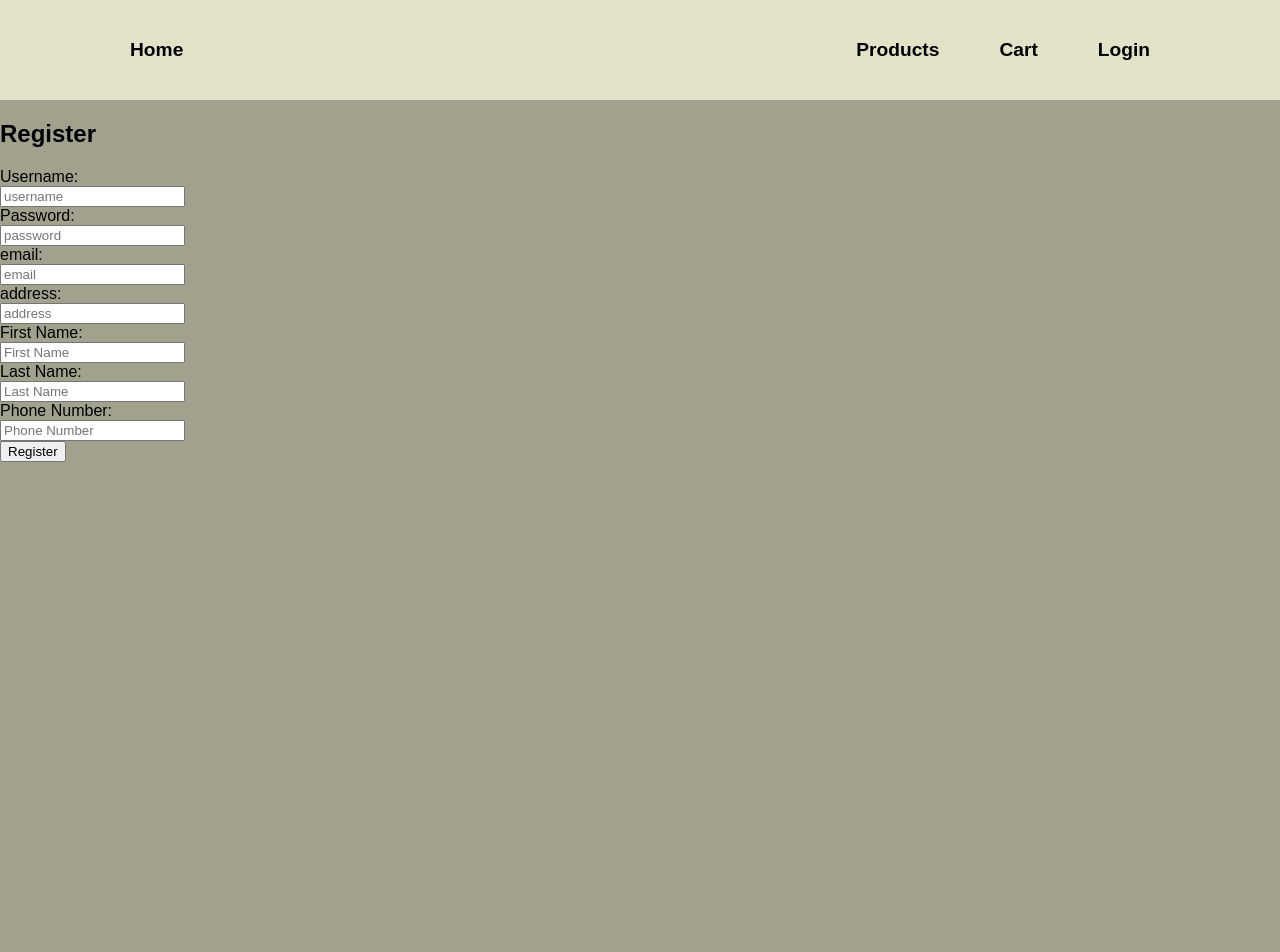
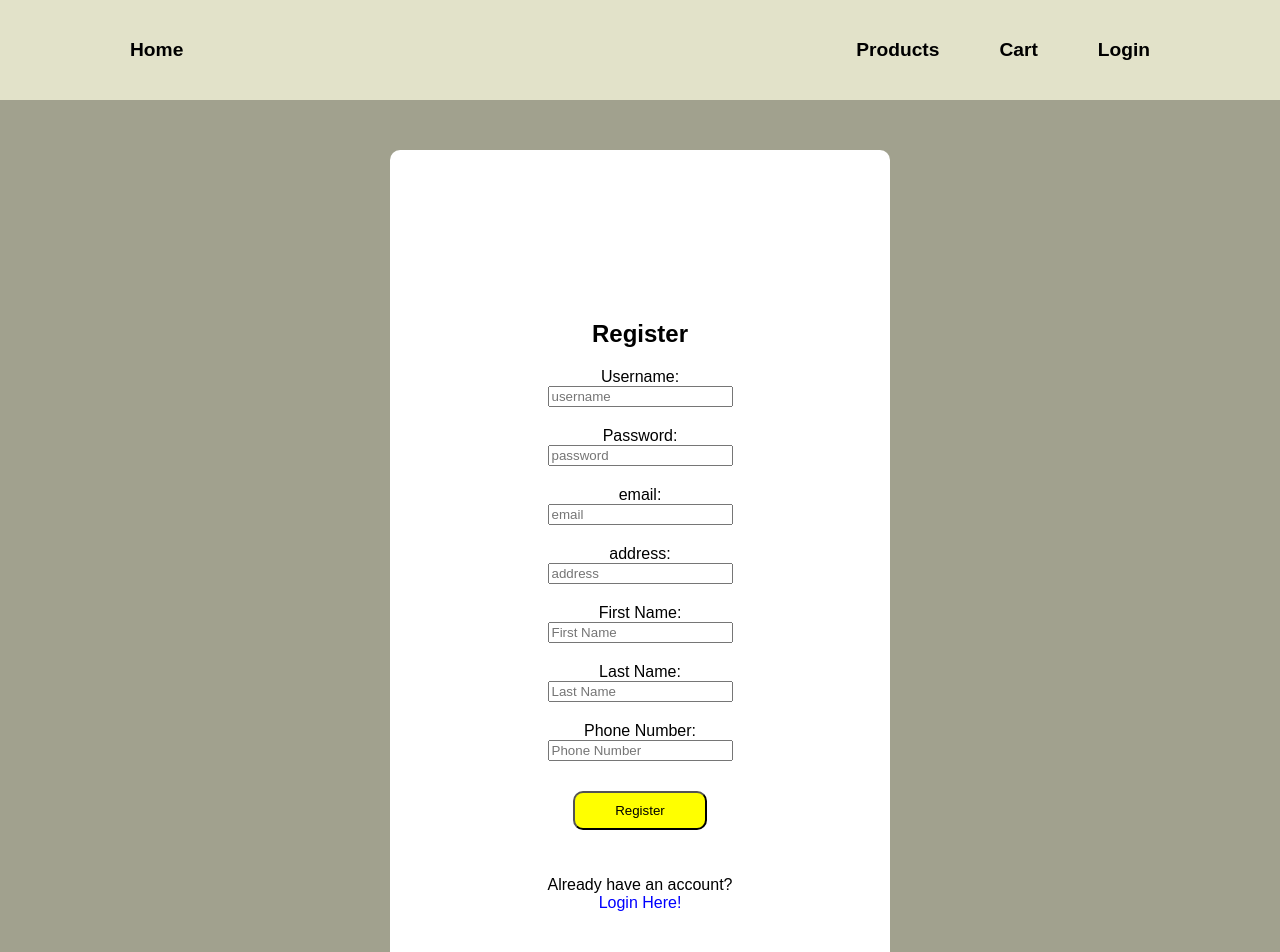
Before and after one commit to CoreyD24/capstone-project, a React (Vite) app: page /register in a window 1280 px wide. Shown: the top 952 px of the page. Before the commit the page ends 800 px from the top, so only its background shows below. Built offline with nearby package versions, Linux system fonts and the light colour scheme.

Commit message:
fix styling on login and register

```diff
--- a/src/client/components/Register.jsx
+++ b/src/client/components/Register.jsx
@@ -1,7 +1,8 @@
+import { Link } from "react-router-dom";
 import React, { useEffect, useState } from "react";
 import axios from "axios";
 import { useNavigate } from "react-router-dom";
-import "../styles/login.css";
+import "../styles/register.css";
 
 const Register = ({ setToken }) => {
   const navigate = useNavigate();
@@ -33,7 +34,7 @@ const Register = ({ setToken }) => {
   };
 
   return (
-    <section>
+    <section id="register_page">
       <h2> Register </h2>
 
       <form action="">
@@ -108,6 +109,10 @@ const Register = ({ setToken }) => {
         </label>
         <br />
         <button onClick={loginHandler}>Register</button>
+        <br />
+        <p>
+          Already have an account? <Link to="/login">Login Here!</Link>
+        </p>
       </form>
     </section>
   );
--- a/src/client/styles/login.css
+++ b/src/client/styles/login.css
@@ -7,7 +7,7 @@
   border-radius: 10px;
 }
 
-#login_page #login_page input {
+#login_page input {
   margin-bottom: 20px;
 }
 
@@ -22,9 +22,9 @@
   background-color: rgb(140, 154, 48);
 }
 
-#login_page section a {
+#login_page a {
   color: blue;
 }
-#login_page section a:hover {
+#login_page a:hover {
   color: rgb(120, 120, 248);
 }
--- a/src/client/styles/register.css
+++ b/src/client/styles/register.css
@@ -0,0 +1,29 @@
+#register_page {
+  background-color: white;
+  width: 200px;
+  margin: 50px auto;
+  text-align: center;
+  padding: 150px;
+  border-radius: 10px;
+}
+
+#register_page input {
+  margin-bottom: 20px;
+}
+
+#register_page button {
+  padding: 10px 40px;
+  border-radius: 10px;
+  background-color: yellow;
+  margin: 10px 0 30px;
+}
+
+#register_page button:hover {
+  background-color: rgb(140, 154, 48);
+}
+#register_page a {
+  color: blue;
+}
+#register_page a:hover {
+  color: rgb(120, 120, 248);
+}
```
